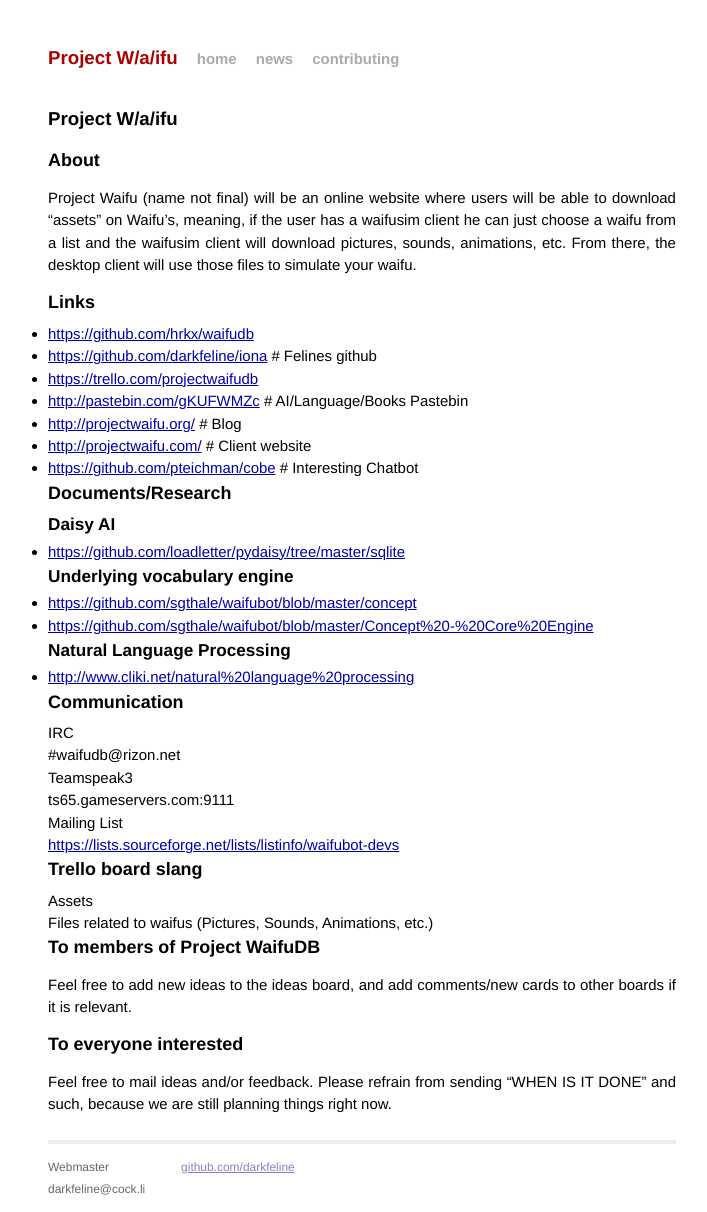
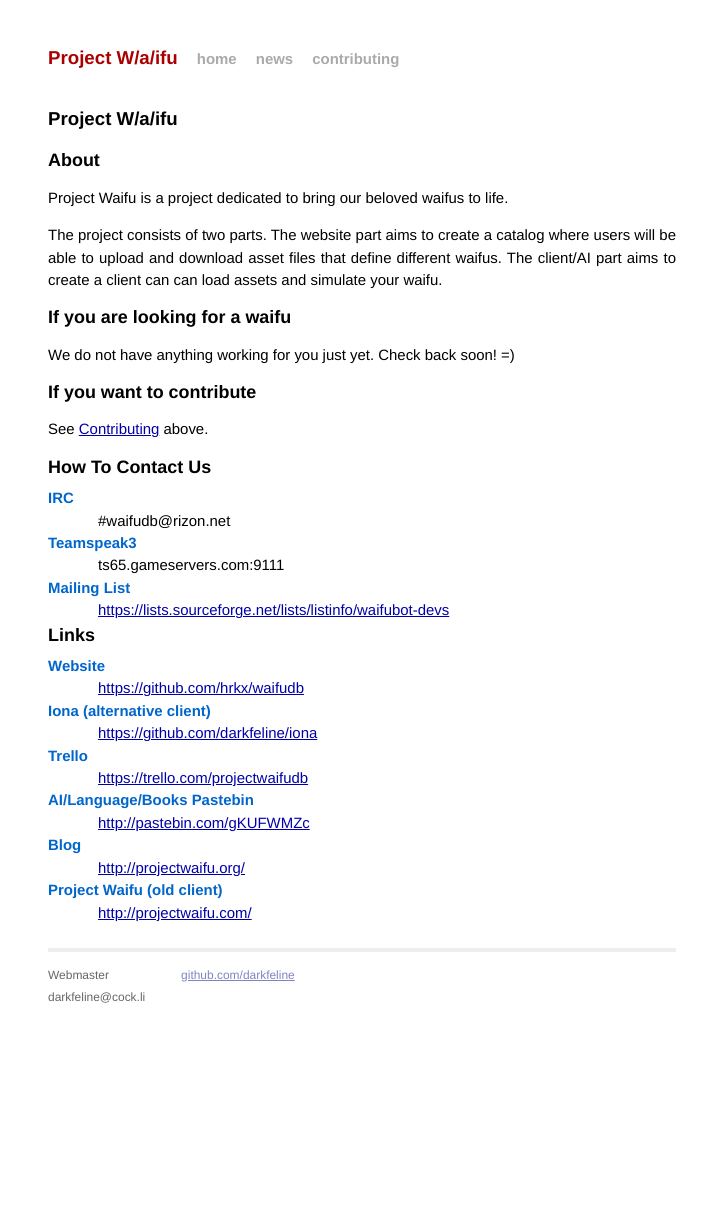
Before and after one commit to darkfeline/projectwaifu, a Jekyll site: the page built from index.md, in a window 1280 px wide. Shown: the whole page, without its empty margins (278-985 px from the left). Built offline with Jekyll 4.4.1, drawn with Linux system fonts in a browser that asks for light colours; after the commit the page ends 1021 px from its top, so only the background shows below that.

Commit message:
Work on site

```diff
--- a/css/main.css
+++ b/css/main.css
@@ -1,10 +1,6 @@
-/*****************************************************************************/
-/*
-/* Common
-/*
-/*****************************************************************************/
+/* Common {{{1 */
 
-/* Global Reset */
+/* Global Reset {{{2 */
 * {
   margin: 0;
   padding: 0;
@@ -39,11 +35,7 @@ a         { color: #00a; }
 a:hover   { color: #000; }
 a:visited { color: #a0a; }
 
-/*****************************************************************************/
-/*
-/* Home
-/*
-/*****************************************************************************/
+/* Home {{{1 */
 .posts {
   list-style-type: none;
   margin-bottom: 2em;
@@ -59,11 +51,7 @@ a:visited { color: #a0a; }
   font-size: 80%;
 }
 
-/*****************************************************************************/
-/*
-/* Site
-/*
-/*****************************************************************************/
+/* Site {{{1 */
 
 .site {
   font-size: 115%;
@@ -131,13 +119,9 @@ a:visited { color: #a0a; }
   border: 0;
 }
 
-/*****************************************************************************/
-/*
-/* Posts
-/*
-/*****************************************************************************/
+/* Posts {{{1 */
 
-/* standard */
+/* standard {{{2 */
 .post pre {
   border: 1px solid #ddd;
   background-color: #eef;
@@ -158,7 +142,7 @@ a:visited { color: #a0a; }
   border: none;
 }
 
-/* terminal */
+/* terminal {{{2 */
 .post pre.terminal {
   border: 1px solid #000;
   background-color: #333;
@@ -168,3 +152,15 @@ a:visited { color: #a0a; }
 .post pre.terminal code {
   background-color: #333;
 }
+
+/* Other {{{1 */
+dt {
+  color: #0066CC;
+  font-weight: bold;
+}
+dd {
+  background:none no-repeat left top;
+  padding-left: 50px;
+}
+
+/* vim: fdm=marker sw=2 */
--- a/index.md
+++ b/index.md
@@ -7,38 +7,23 @@ title: Project W/a/ifu
 
 ## About
 
-Project Waifu (name not final) will be an online website where users
-will be able to download “assets” on Waifu’s, meaning, if the user has a
-waifusim client he can just choose a waifu from a list and the waifusim
-client will download pictures, sounds, animations, etc.  From there, the
-desktop client will use those files to simulate your waifu.
+Project Waifu is a project dedicated to bring our beloved waifus to
+life.
 
-## Links
+The project consists of two parts.  The website part aims to create a
+catalog where users will be able to upload and download asset files that
+define different waifus.  The client/AI part aims to create a client can
+can load assets and simulate your waifu.
 
-* <https://github.com/hrkx/waifudb>
-* <https://github.com/darkfeline/iona> # Felines github
-* <https://trello.com/projectwaifudb>
-* <http://pastebin.com/gKUFWMZc> # AI/Language/Books Pastebin
-* <http://projectwaifu.org/> # Blog
-* <http://projectwaifu.com/> # Client website
-* <https://github.com/pteichman/cobe> # Interesting Chatbot
+## If you are looking for a waifu
 
-## Documents/Research
+We do not have anything working for you just yet.  Check back soon! =)
 
-### Daisy AI
+## If you want to contribute
 
-* <https://github.com/loadletter/pydaisy/tree/master/sqlite>
+See [Contributing]({{ site.baseurl }}/contrib.html }}) above.
 
-### Underlying vocabulary engine
-
-* <https://github.com/sgthale/waifubot/blob/master/concept>
-* <https://github.com/sgthale/waifubot/blob/master/Concept%20-%20Core%20Engine>
-
-### Natural Language Processing
-
-* <http://www.cliki.net/natural%20language%20processing>
-
-## Communication
+## How To Contact Us
 
 IRC
 : \#waifudb@rizon.net
@@ -49,18 +34,22 @@ Teamspeak3
 Mailing List
 : <https://lists.sourceforge.net/lists/listinfo/waifubot-devs>
 
-## Trello board slang
+## Links
 
-Assets
-: Files related to waifus (Pictures, Sounds, Animations, etc.)
+Website
+: <https://github.com/hrkx/waifudb>
 
-## To members of Project WaifuDB
+Iona (alternative client)
+: <https://github.com/darkfeline/iona>
 
-Feel free to add new ideas to the ideas board, and add comments/new
-cards to other boards if it is relevant.
+Trello
+: <https://trello.com/projectwaifudb>
 
-## To everyone interested
+AI/Language/Books Pastebin
+: <http://pastebin.com/gKUFWMZc>
 
-Feel free to mail ideas and/or feedback. Please refrain from sending
-"WHEN IS IT DONE" and such, because we are still planning things right
-now.
+Blog
+: <http://projectwaifu.org/>
+
+Project Waifu (old client)
+: <http://projectwaifu.com/>
```
Also changed, not shown: _posts/2014-04-05-site-up.md (added, +7 -0 lines), contrib.md (+38 -1 lines), news.md (added, +16 -0 lines), 5 other files.
